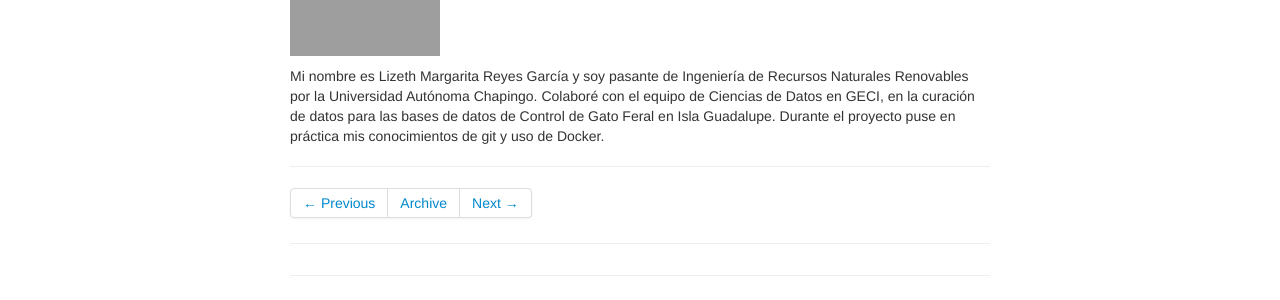
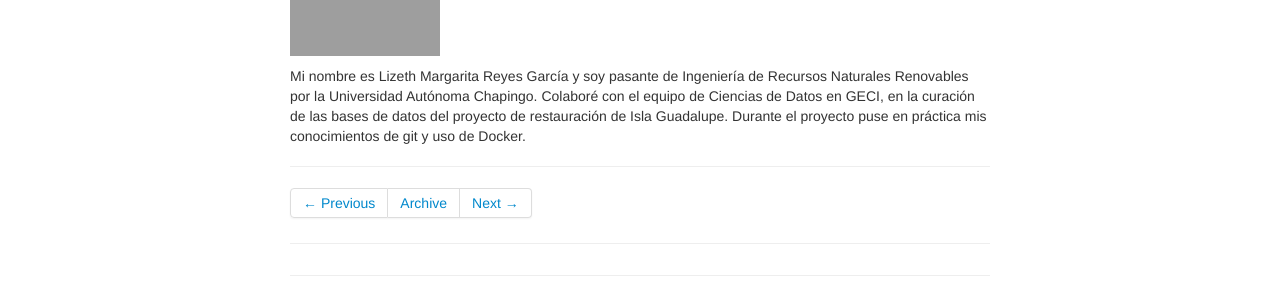
Before and after one commit to LizethMReyes/islasgeci.github.io, a Jekyll site: the page built from _posts/2021-05-20-catalogo_voluntariados.md, in a window 1280 px wide. Shown: the part 1246-1546 px from the top of the page. Built offline with Jekyll 4.4.1, drawn with Linux system fonts in a browser that asks for light colours; grey boxes are pictures that could not be loaded.

Commit message:
Update _posts/2021-05-20-catalogo_voluntariados.md
Co-authored-by: Evaristo Rojas • GECI <evaristo.rojas@islas.org.mx>

```diff
--- a/_posts/2021-05-20-catalogo_voluntariados.md
+++ b/_posts/2021-05-20-catalogo_voluntariados.md
@@ -40,5 +40,5 @@ Dimorfismo](https://github.com/IslasGECI/dimorfismo) en GitHub.
 
 Mi nombre es Lizeth Margarita Reyes García y soy pasante de Ingeniería de Recursos Naturales
 Renovables por la Universidad Autónoma Chapingo. Colaboré con el equipo de Ciencias de Datos en
-GECI, en la curación de datos para las bases de datos de Control de Gato Feral en Isla
+GECI, en la curación de las bases de datos del proyecto de restauración de Isla
 Guadalupe. Durante el proyecto puse en práctica mis conocimientos de git y uso de Docker.
```
